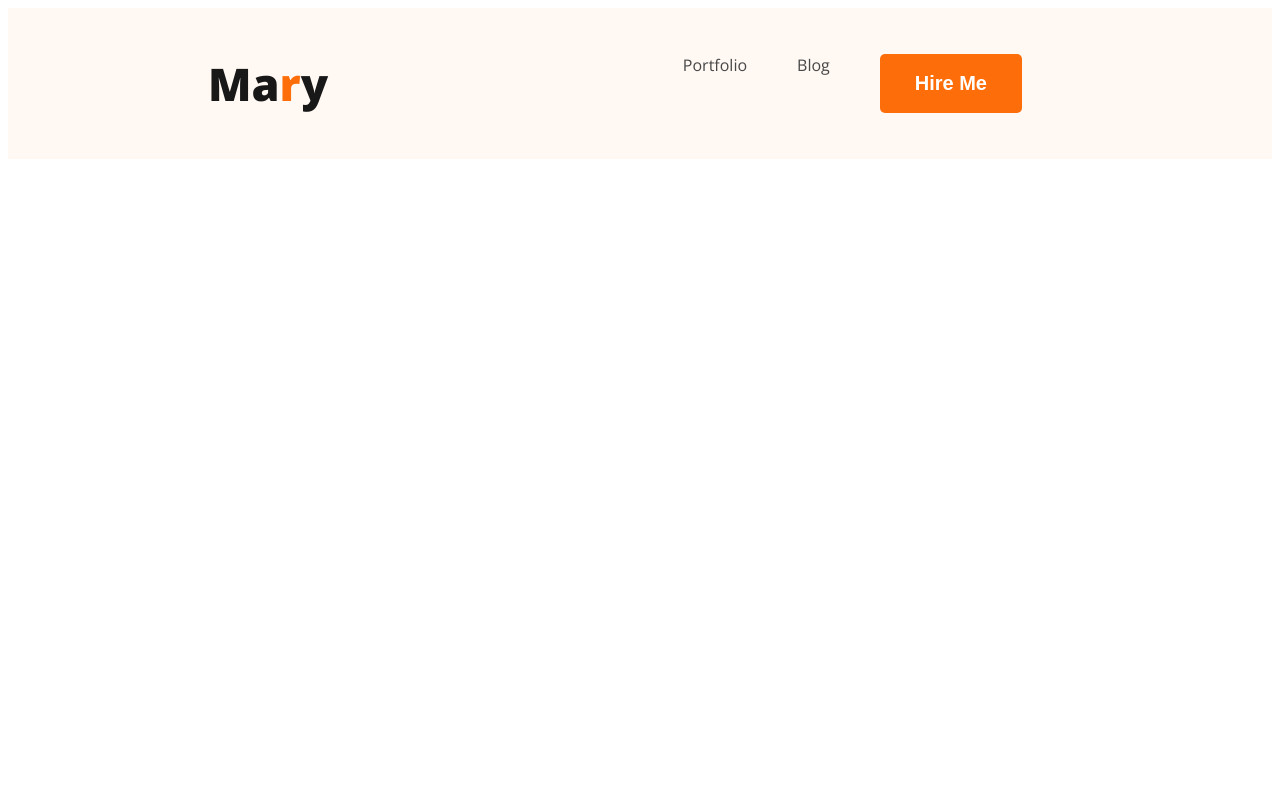
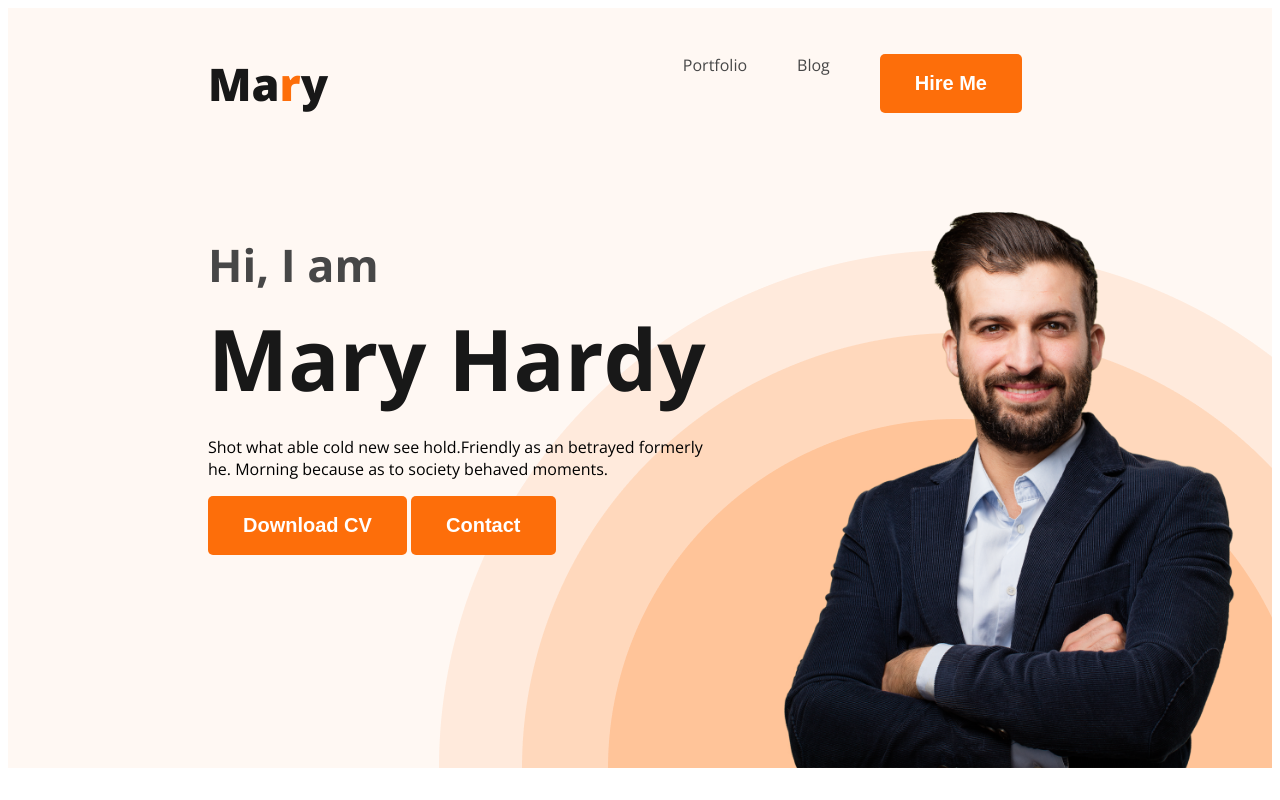
Before and after one commit to Saikat497/webdeveloper-portfolio, a plain HTML site: page index.html in a window 1280 px wide. Drawn offline with nearby package versions, Linux system fonts and the light colour scheme.

Commit message:
banner complete

```diff
--- a/index.html
+++ b/index.html
@@ -1,16 +1,18 @@
 <!DOCTYPE html>
 <html lang="en">
+
 <head>
     <meta charset="UTF-8">
     <meta name="viewport" content="width=device-width, initial-scale=1.0">
     <title>Web Developer Portfolio</title>
 
     <link rel="preconnect" href="https://fonts.googleapis.com">
-<link rel="preconnect" href="https://fonts.gstatic.com" crossorigin>
-<link href="https://fonts.googleapis.com/css2?family=Open+Sans:wght@400;700;800&display=swap" rel="stylesheet">
+    <link rel="preconnect" href="https://fonts.gstatic.com" crossorigin>
+    <link href="https://fonts.googleapis.com/css2?family=Open+Sans:wght@400;700;800&display=swap" rel="stylesheet">
 
     <link rel="stylesheet" href="styles/portfolio.css">
 </head>
+
 <body>
     <header class="header">
         <nav>
@@ -22,8 +24,18 @@
             </ul>
         </nav>
         <div class="banner">
-            <h3></h3>
+            <div class="banner-content">
+                <h3 class="banner-greeting">Hi, I am</h3>
+                <h1 class="banner-title">Mary Hardy</h1>
+                <p>Shot what able cold new see hold.Friendly as an betrayed formerly he. Morning because as to society
+                    behaved moments.</p>
+                <button class="btn-primary">Download CV</button>
+                <button class="btn-primary">Contact</button>
+            </div>
+            <img class="profile-pic" src="images/hardy.png" alt="">
+
         </div>
+
     </header>
     <main>
 
@@ -33,4 +45,5 @@
     </footer>
 
 </body>
+
 </html>
--- a/styles/portfolio.css
+++ b/styles/portfolio.css
@@ -1,6 +1,7 @@
 /* Common Shared Styles */
 body {
     font-family: 'Open Sans', sans-serif;
+
 }
 
 .text-primary {
@@ -21,6 +22,10 @@ body {
 /* header related styles */
 .header{
     background-color: #FFF8F3;
+    background-image: url('../images/header_bg.png');
+    background-repeat: no-repeat;
+    background-position: bottom right;
+
 }
 
 /* nav related styles */
@@ -29,6 +34,7 @@ nav {
     justify-content: space-between;
     align-items: center;
     margin: 0 200px;
+
 
 }
 
@@ -49,6 +55,7 @@ nav>ul {
 nav li {
     list-style: none;
     margin-right: 50px;
+
 }
 
 nav a {
@@ -57,5 +64,30 @@ nav a {
 }
 
 .banner{
+    padding: 30px 30px 0px 200px;
+    display: flex;
+    justify-content: space-between;
+}
+.banner-content{
+    max-width: 500px;
+}
+
+.banner .profile-pic{
+    width: 500px;
+}
+.banner-greeting{
+    font-size: 45px;
+    color: #474747;
+    margin-bottom: 0px;
+}
+.banner-title{
+    font-size: 85px;
+    color: #181818;
+    margin-top: 5px;
+    margin-bottom: 20px;
 
 }
+.banner-descriptio{
+    width: 585px;
+
+}
```
